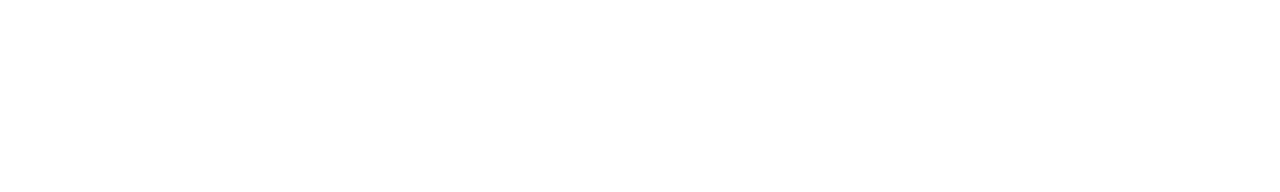
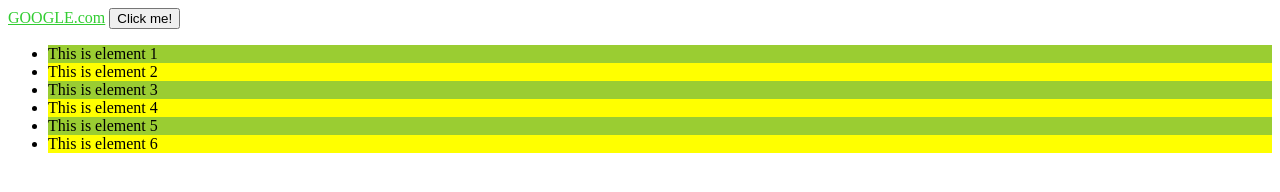
Before and after one commit to yashvardhansingh442-dev/Frontend-Lab, a plain HTML site: page learning-codes/CSS/pseudo-class.html in a window 1280 px wide. Drawn offline with Linux system fonts and the light colour scheme.

Commit message:
added file

```diff
--- a/learning-codes/CSS/pseudo-class.css
+++ b/learning-codes/CSS/pseudo-class.css
@@ -0,0 +1,52 @@
+/* Unvisited link */
+a:link {
+    color: limegreen;
+}
+
+/* Visited link */
+a:visited {
+    color: limegreen;
+}
+
+/* Mouse hovering over link */
+a:hover {
+    color: tomato;
+}
+
+/* While clicking the link */
+a:active {
+    color: aqua;
+}
+
+
+/* Mouse hovering over button */
+button:hover {
+    color: lightyellow;
+    font-weight: bold;
+    background-color: tomato;
+}
+
+/* While clicking the button */
+button:active {
+    color: yellow;
+    font-weight: bold;
+    background-color: brown;
+}
+
+
+/* Selects the first list item */
+/*
+li:nth-child(1) {
+    background-color: yellow;
+}
+*/
+
+/* Selects even list items (2, 4, 6...) */
+li:nth-child(even) {
+    background-color: yellow;
+}
+
+/* Selects odd list items (1, 3, 5...) */
+li:nth-child(odd) {
+    background-color: yellowgreen;
+}
--- a/learning-codes/CSS/pseudo-class.html
+++ b/learning-codes/CSS/pseudo-class.html
@@ -1,13 +1,35 @@
 <!DOCTYPE html>
 <html lang="en">
+
 <head>
+    <!-- Page settings -->
     <meta charset="UTF-8">
     <meta name="viewport" content="width=device-width, initial-scale=1.0">
-    <title>Document</title>
-    <link rel = "stylesheet" href = "pseudo-class.css"
+    <title>Pseudo Classes</title>
+
+    <!-- Connect CSS file -->
+    <link rel="stylesheet" href="pseudo-class.css">
 </head>
+
 <body>
-    <!--pseudo- class = a keyword added to a selector that specifies a special state of thee selected element(s)-->
+
+    <!-- Pseudo-class example -->
+
+    <!-- Google link -->
+    <a href="https://www.google.com">GOOGLE.com</a>
+
+    <!-- Button -->
+    <button>Click me!</button>
+
+    <!-- List items -->
+    <ul>
+        <li>This is element 1</li>
+        <li>This is element 2</li>
+        <li>This is element 3</li>
+        <li>This is element 4</li>
+        <li>This is element 5</li>
+        <li>This is element 6</li>
+    </ul>
 
 </body>
 </html>
```
Also changed, not shown: learning-codes/CSS/position.html (+4 -0 lines).
